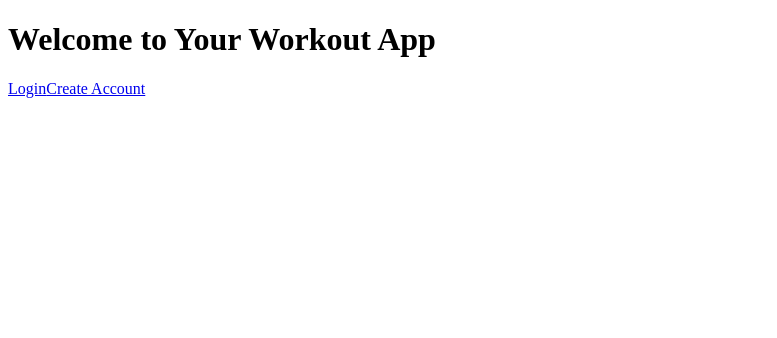
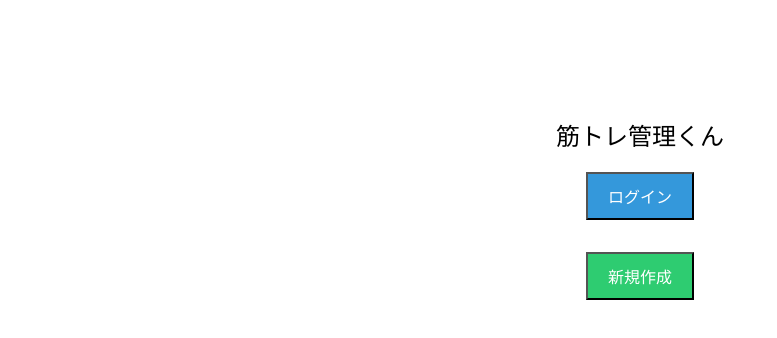
Before and after one commit to t-dounoma/training-management-tool, a Next.js app in the folder training_app/: page / in a window 1280 px wide. Shown: the top 338 px of the page, without its empty margins (0-777 px from the left). Built offline with nearby package versions, Linux system fonts and the light colour scheme.

Commit message:
[fix,style] indexページの修正
- cssの適用を行いました。
- UIの言語を日本語に修正しました。

```diff
--- /dev/null
+++ b/training_app/src/components/index/index.module.css
@@ -0,0 +1,29 @@
+.container {
+  display: flex;
+  flex-direction: column;
+  justify-content: center;
+  align-items: center;
+  height: 50vh;
+}
+
+.title {
+  font-size: 24px;
+  margin-bottom: 20px;
+}
+
+.button {
+  padding: 10px 20px;
+  margin: 0 10px;
+  font-size: 16px;
+  cursor: pointer;
+}
+
+.login {
+  background-color: #3498db;
+  color: #fff;
+}
+
+.signup {
+  background-color: #2ecc71;
+  color: #fff;
+}
--- /dev/null
+++ b/training_app/src/components/index/index.tsx
@@ -0,0 +1,20 @@
+import React from 'react';
+import styles from './index.module.css';
+
+const IndexComponent: React.FC = () => {
+  const login = () => {
+    window.location.href = '/login';
+  };
+  const signup = () => {
+    window.location.href = '/signup';
+  };
+  return (
+    <div className={styles.container}>
+      <div className={styles.title}>筋トレ管理くん</div>
+      <button className={`${styles.button} ${styles.login}`} onClick={login}>ログイン</button><p></p>
+      <button className={`${styles.button} ${styles.signup}`} onClick={signup}>新規作成</button>
+    </div>
+  );
+};
+
+export default IndexComponent;
--- a/training_app/src/pages/index.tsx
+++ b/training_app/src/pages/index.tsx
@@ -1,11 +1,9 @@
-// src/pages/index.tsx
 import React from 'react';
-import IndexComponent from '../components/index';
+import IndexComponent from '../components/index/index';
 
 const IndexPage: React.FC = () => {
   return (
     <div>
-      <h1>Welcome to Your Workout App</h1>
       <IndexComponent />
     </div>
   );
```
